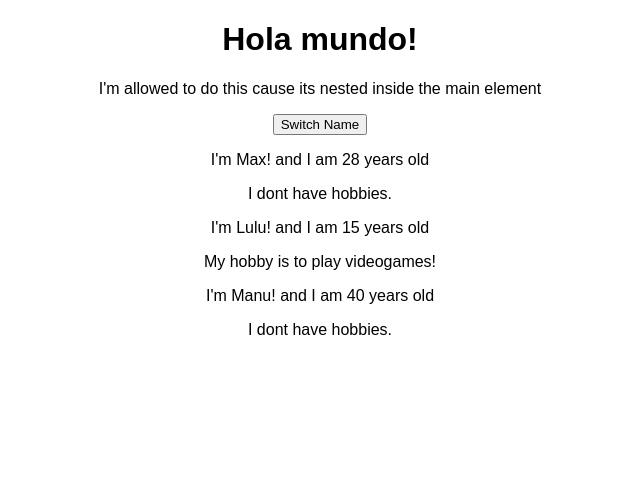
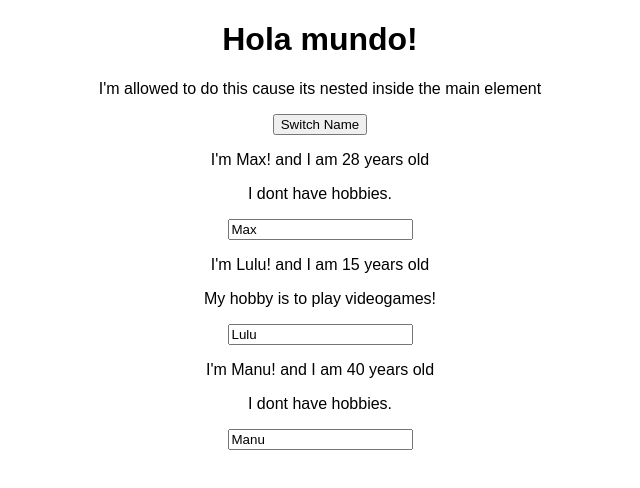
Before and after one commit to cetzz/react-complete-guide, a React (Create React App) app: page / in a window 1280 px wide. Shown: the top 488 px of the page, without its empty margins (320-960 px from the left). Built offline with nearby package versions, Linux system fonts and the light colour scheme.

Commit message:
class 47

```diff
--- a/src/App.js
+++ b/src/App.js
@@ -21,6 +21,15 @@
   })
 }
 
+nameChangedHandler =(event) =>{
+  this.setState( {
+    persons: [
+      { name: 'Max', age:28 },
+      {name:'Lulu', age:'15'},
+      {name: event.target.value , age:'41'}
+    ]
+  })
+}
 render () {
     return (
       <div className="App">
@@ -34,7 +43,10 @@
        name={this.state.persons[1].name}
        age={this.state.persons[1].age}
        click={this.switchNameHandler.bind(this, 'Maximilian',2)}>My hobby is to play videogames!</Person>
-       <Person name={this.state.persons[2].name} age={this.state.persons[2].age}/>
+       <Person
+       name={this.state.persons[2].name}
+       age={this.state.persons[2].age}
+       changed={this.nameChangedHandler}/>
       </div>
     );
     //return(React.createElement('div',{className:'App'},React.createElement('h1',null,'Hola mundo')));//this is the equivalent to the other code.
--- a/src/Person/Person.js
+++ b/src/Person/Person.js
@@ -5,7 +5,7 @@
     <div>
         <p onClick={props.click}> I'm {props.name}! and I am {props.age} years old</p>
         <p>{(props.children!=null?props.children:'I dont have hobbies.')}</p>
-
+        <input type='text' onChange={props.changed} value={props.name}/>
     </div>
     )
 }//ternaries can also work btw. But the important part of this is that we need { }
```
